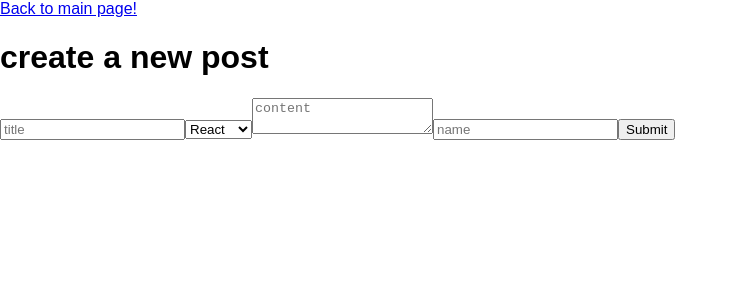
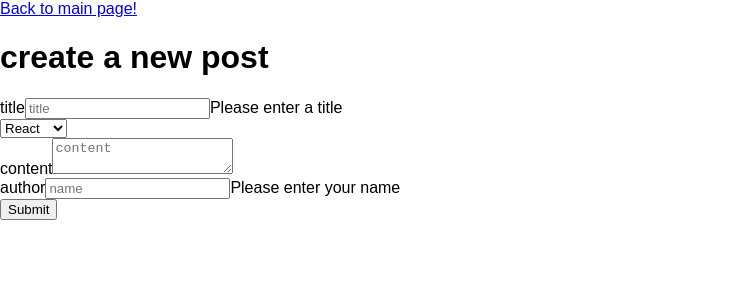
Before and after one commit to laszlosuslecz/udacity-redux-project, a React (Create React App) app in the folder frontend/: page /posts/new in a window 1280 px wide. Shown: the top 300 px of the page, without its empty margins (0-738 px from the left). Built offline with nearby package versions, Linux system fonts and the light colour scheme.

Commit message:
feat: finish the form with validation for new posts. TODO: handle submit

```diff
--- a/frontend/src/components/PostNew.js
+++ b/frontend/src/components/PostNew.js
@@ -3,6 +3,36 @@ import { Link } from 'react-router-dom'
 import { Field, reduxForm } from 'redux-form'
 
 class PostNew extends Component {
+
+  renderInput(field) {
+    return (
+      <div>
+        <label>{ field.label }</label>
+        <input { ...field.input } placeholder={ field.placeholder } type='text' />
+        {field.meta.error}
+      </div>
+    )
+  }
+
+  renderSelect(field) {
+    return (
+      <div>
+        <label>{ field.label }</label>
+        <select { ...field.input } value={ field.value } />
+      </div>
+    )
+  }
+
+  renderTextarea(field) {
+    return (
+      <div>
+        <label>{ field.label }</label>
+        <textarea { ...field.input } placeholder={ field.placeholder } type='text' />
+        {field.meta.error}
+      </div>
+    )
+  }
+
   render() {
     return (
       <div>
@@ -14,19 +44,19 @@ class PostNew extends Component {
         <h1>create a new post</h1>
         <form>
           <Field
-            name="title" component='input' type='text' placeholder='title'
+            name="title" component={ this.renderInput } label='title' type='text' placeholder='title'
           />
           <Field
-            name="category" component='select'>
+            name="category" component='select' label='category'>
             <option value='react'>React</option>
             <option value='redux'>Redux</option>
             <option value='udacity'>Udacity</option>
           </Field>
           <Field
-            name="body" component='textarea' type='text' placeholder='content'
+            name="body" component={ this.renderTextarea } label='content' placeholder='content'
           />
           <Field
-            name="author" component='input' type='text' placeholder='name'
+            name="author" component={ this.renderInput } label='author' placeholder='name'
           />
           <button type="submit">Submit</button>
         </form>
@@ -35,6 +65,26 @@ class PostNew extends Component {
   }
 }
 
+function validate(values) {
+  const errors = {}
+
+  if(!values.title) {
+    errors.title = 'Please enter a title'
+  }
+ /* if(!values.category) {
+    errors.category = 'Please choose a category'
+  } */
+  if(!values.body) {
+    errors.category = 'Please enter post content'
+  }
+  if(!values.author) {
+    errors.author = 'Please enter your name'
+  }
+
+  return errors
+}
+
 export default reduxForm({
+  validate,
   form: 'new-post'
 })(PostNew)
```
